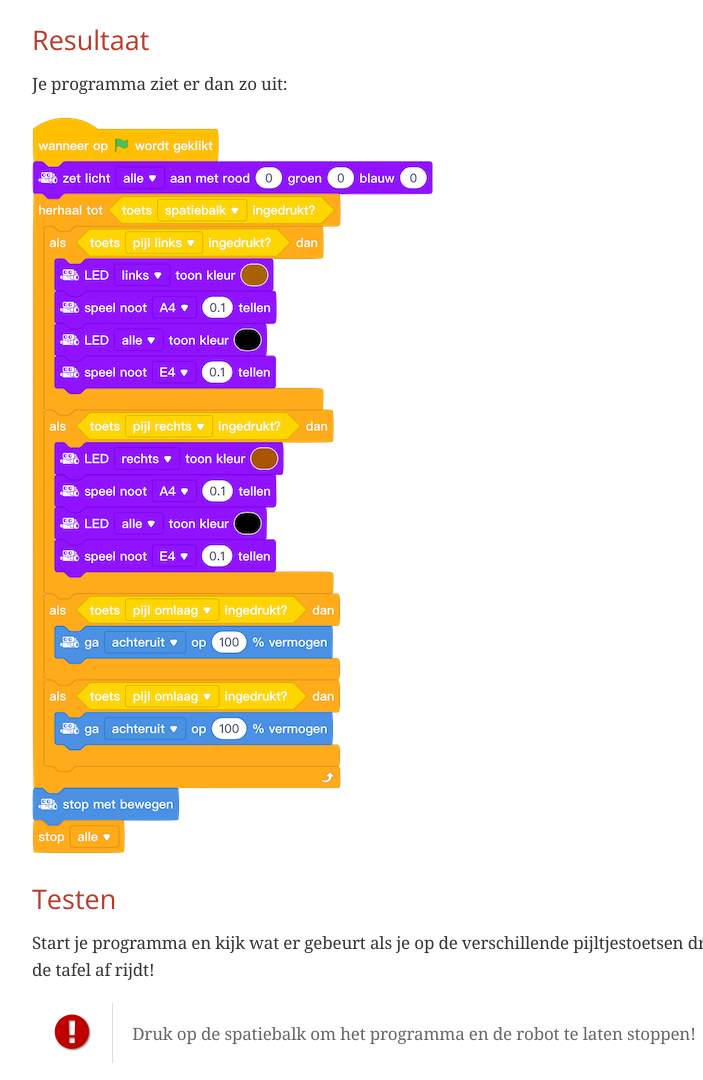
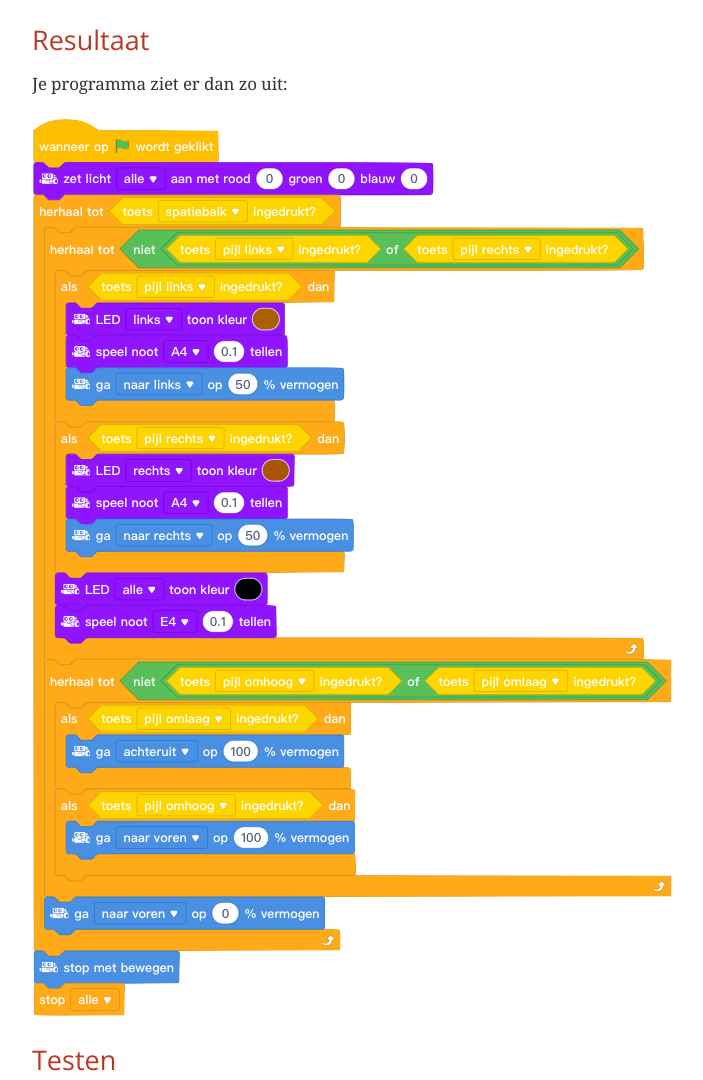
Before and after one commit to fvanwesterop/devoxx4kids-mbot, a plain HTML site: page docs/index.html in a window 1280 px wide. Shown: the part 7593-8673 px from the top of the page, without its empty margins (303-1006 px from the left). Drawn offline with nearby package versions, Linux system fonts and the light colour scheme; a web font is replaced by a local one.

Commit message:
gh-pages upload Devoxx4Kids 2023

```diff
--- a/docs/index.html
+++ b/docs/index.html
@@ -901,7 +901,7 @@ dat je al had van de vorige opdracht. Plaats de nieuwe blokjes precies onder de
 <p>Je programma ziet er dan zo uit:</p>
 </div>
 <div class="paragraph">
-<p><span class="image"><img src="images/opdracht2/vooruit-achteruit-stap3.png" alt="vooruit achteruit stap3"></span></p>
+<p><span class="image"><img src="images/opdracht2/eindresultaat.png" alt="eindresultaat"></span></p>
 </div>
 </div>
 <div class="sect2">
```
Also changed, not shown: docs/opdracht-kaarten/02_pijltjestoetsbesturing.html (+1 -1 lines), 3 other files.
